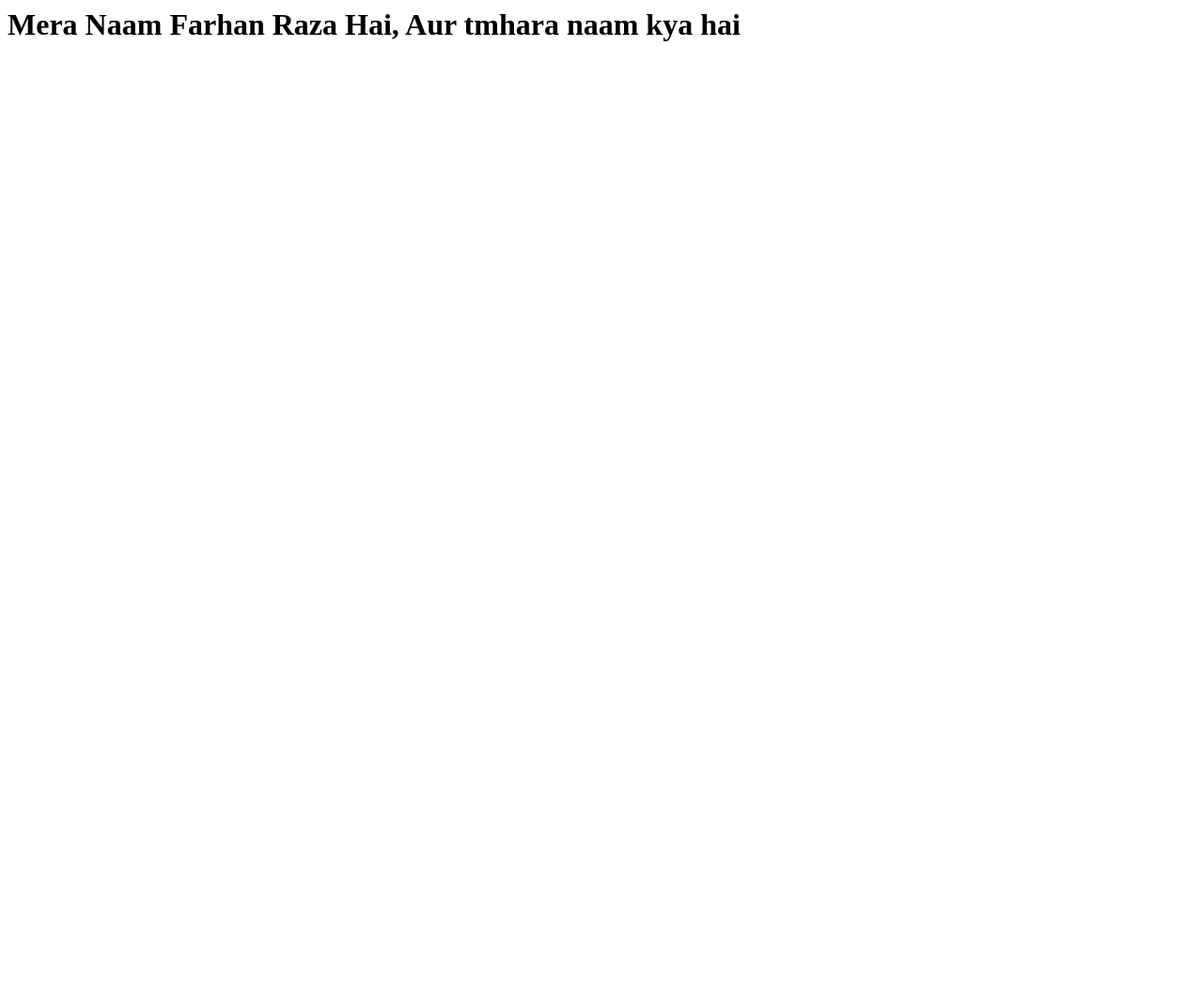
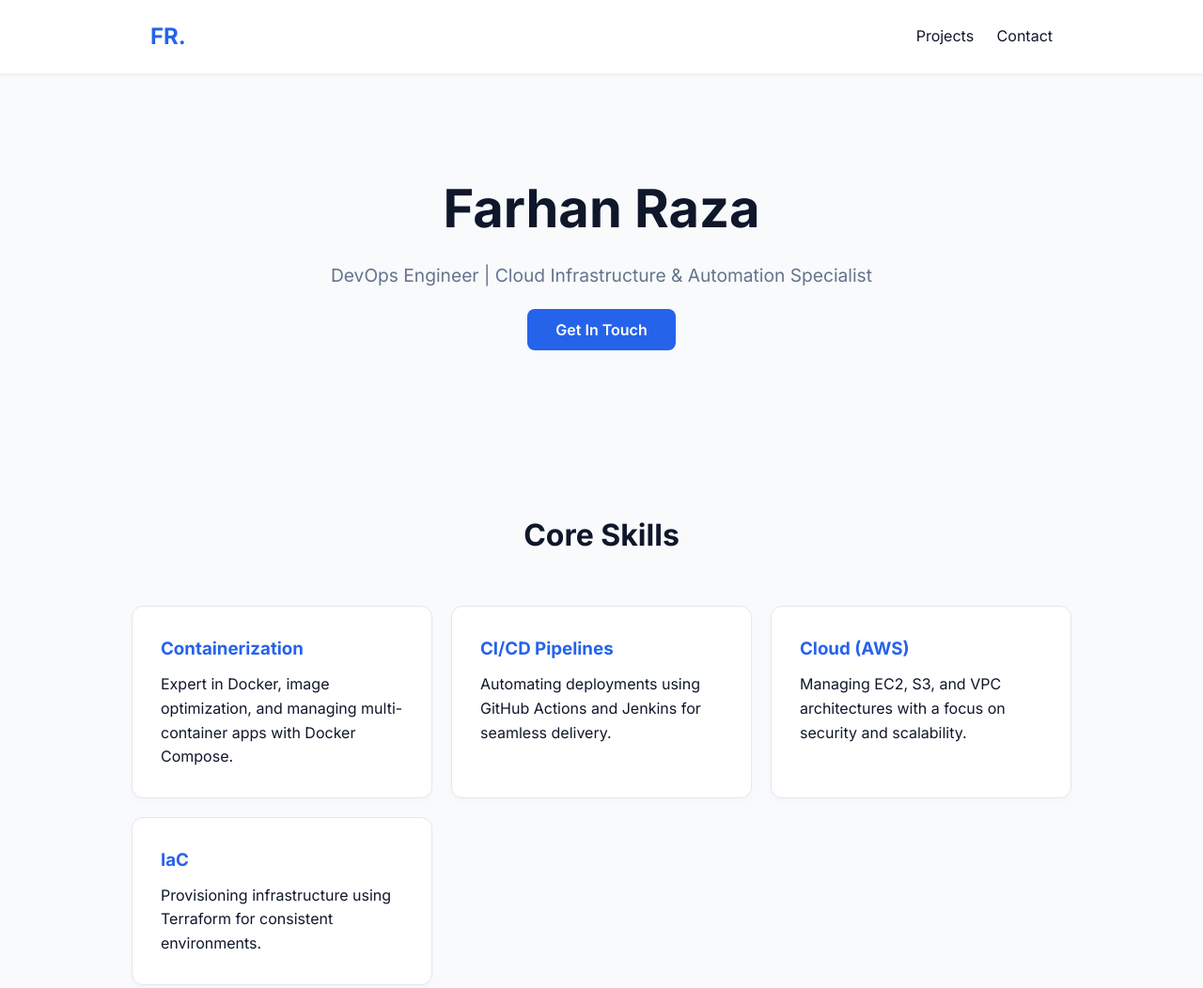
Before and after one commit to farhanlabs/GitHub-Actions, a plain HTML site: page index.html in a window 1280 px wide. Shown: the top 1052 px of the page at 94% size. Before the commit the page ends 800 px from the top, so only its background shows below. Drawn offline with Linux system fonts and the light colour scheme.

Commit message:
Update index.html

```diff
--- a/index.html
+++ b/index.html
@@ -1 +1,203 @@
-<h1>Mera Naam Farhan Raza Hai, Aur tmhara naam kya hai</h1>
+<!DOCTYPE html>
+<html lang="en">
+<head>
+    <meta charset="UTF-8">
+    <meta name="viewport" content="width=device-width, initial-scale=1.0">
+    <title>Farhan Raza | DevOps & Cloud Engineer</title>
+    <link href="https://fonts.googleapis.com/css2?family=Inter:wght@300;400;600;700&display=swap" rel="stylesheet">
+    <style>
+        /* --- CSS STYLES --- */
+        :root {
+            --primary: #2563eb;
+            --dark: #0f172a;
+            --light: #f8fafc;
+            --text-muted: #64748b;
+        }
+
+        * {
+            margin: 0;
+            padding: 0;
+            box-sizing: border-box;
+            font-family: 'Inter', sans-serif;
+        }
+
+        body {
+            background-color: var(--light);
+            color: var(--dark);
+            line-height: 1.6;
+        }
+
+        .container {
+            max-width: 1000px;
+            margin: 0 auto;
+            padding: 0 20px;
+        }
+
+        /* Navbar */
+        nav {
+            background: white;
+            padding: 20px 0;
+            box-shadow: 0 2px 4px rgba(0,0,0,0.05);
+            position: sticky;
+            top: 0;
+            z-index: 100;
+        }
+
+        .nav-content {
+            display: flex;
+            justify-content: space-between;
+            align-items: center;
+        }
+
+        .logo {
+            font-weight: 700;
+            font-size: 1.5rem;
+            color: var(--primary);
+        }
+
+        /* Hero Section */
+        .hero {
+            padding: 100px 0;
+            text-align: center;
+        }
+
+        .hero h1 {
+            font-size: 3.5rem;
+            margin-bottom: 10px;
+        }
+
+        .hero p {
+            font-size: 1.2rem;
+            color: var(--text-muted);
+            margin-bottom: 30px;
+        }
+
+        .btn {
+            background: var(--primary);
+            color: white;
+            padding: 12px 30px;
+            text-decoration: none;
+            border-radius: 8px;
+            font-weight: 600;
+            transition: 0.3s;
+        }
+
+        .btn:hover {
+            opacity: 0.9;
+            transform: translateY(-2px);
+        }
+
+        /* Skills Grid */
+        .section-title {
+            text-align: center;
+            margin-bottom: 50px;
+            font-size: 2rem;
+        }
+
+        .grid {
+            display: grid;
+            grid-template-columns: repeat(auto-fit, minmax(250px, 1fr));
+            gap: 20px;
+            margin-bottom: 80px;
+        }
+
+        .card {
+            background: white;
+            padding: 30px;
+            border-radius: 12px;
+            box-shadow: 0 4px 6px rgba(0,0,0,0.02);
+            border: 1px solid #e2e8f0;
+            transition: 0.3s;
+        }
+
+        .card:hover {
+            border-color: var(--primary);
+        }
+
+        .card h3 {
+            margin-bottom: 10px;
+            color: var(--primary);
+        }
+
+        /* Footer */
+        footer {
+            text-align: center;
+            padding: 50px 0;
+            background: var(--dark);
+            color: white;
+        }
+
+        /* Animation */
+        .fade-in {
+            animation: fadeIn 1.5s ease-in;
+        }
+
+        @keyframes fadeIn {
+            from { opacity: 0; transform: translateY(20px); }
+            to { opacity: 1; transform: translateY(0); }
+        }
+    </style>
+</head>
+<body>
+
+    <nav>
+        <div class="container nav-content">
+            <div class="logo">FR.</div>
+            <div>
+                <a href="#projects" style="text-decoration: none; color: var(--dark); margin-left: 20px;">Projects</a>
+                <a href="#contact" style="text-decoration: none; color: var(--dark); margin-left: 20px;">Contact</a>
+            </div>
+        </div>
+    </nav>
+
+    <header class="hero container fade-in">
+        <h1>Farhan Raza</h1>
+        <p>DevOps Engineer | Cloud Infrastructure & Automation Specialist</p>
+        <a href="mailto:farhan@example.com" class="btn">Get In Touch</a>
+    </header>
+
+    <section id="projects" class="container" style="padding: 80px 0;">
+        <h2 class="section-title">Core Skills</h2>
+        <div class="grid">
+            <div class="card">
+                <h3>Containerization</h3>
+                <p>Expert in Docker, image optimization, and managing multi-container apps with Docker Compose.</p>
+            </div>
+            <div class="card">
+                <h3>CI/CD Pipelines</h3>
+                <p>Automating deployments using GitHub Actions and Jenkins for seamless delivery.</p>
+            </div>
+            <div class="card">
+                <h3>Cloud (AWS)</h3>
+                <p>Managing EC2, S3, and VPC architectures with a focus on security and scalability.</p>
+            </div>
+            <div class="card">
+                <h3>IaC</h3>
+                <p>Provisioning infrastructure using Terraform for consistent environments.</p>
+            </div>
+        </div>
+    </section>
+
+    <footer id="contact">
+        <div class="container">
+            <p>&copy; 2026 Farhan Raza. All rights reserved.</p>
+            <p style="margin-top: 10px; font-size: 0.9rem; color: #94a3b8;">Built with passion for Bharatops.</p>
+        </div>
+    </footer>
+
+    <script>
+        /* --- JAVASCRIPT --- */
+        // Smooth Scrolling for links
+        document.querySelectorAll('a[href^="#"]').forEach(anchor => {
+            anchor.addEventListener('click', function (e) {
+                e.preventDefault();
+                document.querySelector(this.getAttribute('href')).scrollIntoView({
+                    behavior: 'smooth'
+                });
+            });
+        });
+
+        console.log("Portfolio Loaded Successfully - Welcome Farhan!");
+    </script>
+</body>
+</html>
```
